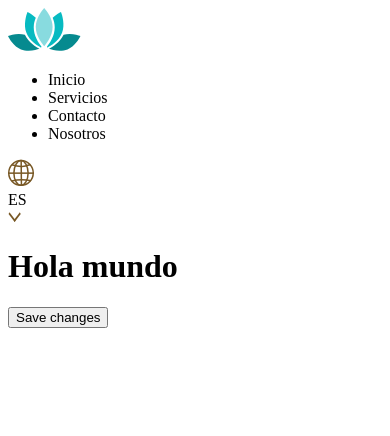
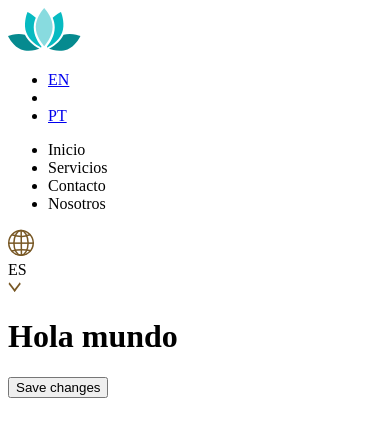
Before and after one commit to larts85/masaje_las_manos, a Next.js app: page / in a window 390 px wide. Shown: the top 436 px of the page. Built offline with nearby package versions, Linux system fonts and the light colour scheme.

Commit message:
start responsive header design

```diff
--- a/src/components/Header/index.tsx
+++ b/src/components/Header/index.tsx
@@ -27,6 +27,7 @@ const Header: FC = () => {
     <header className={header}>
       <div>
         <Logo variant={VARIANT.PRIMARY} text={false} />
+        <LangButtons mobile={true} />
       </div>
       <nav className={nav}>
         <ul className={ul}>
--- a/src/components/LangButtons/index.tsx
+++ b/src/components/LangButtons/index.tsx
@@ -1,10 +1,20 @@
 import useTranslations from '@/hooks/useTranslations'
 import Link from 'next/link'
 import { useRouter } from 'next/router'
-import { menu, ul, tilde } from './langButtonsStyle'
+import {
+  menu,
+  ul,
+  tilde,
+  menuMobile,
+  linkMenuMobile,
+  linkMenu,
+  ulMobile,
+} from './langButtonsStyle'
 import { ReactNode } from 'react'
+import { LanguageButtonProps } from './langButtons.types'
+import { FC } from 'react'
 
-const LangButtons = () => {
+const LangButtons: FC<LanguageButtonProps> = ({ mobile = false }) => {
   const { asPath } = useRouter()
   const { currentLang, langs } = useTranslations()
 
@@ -15,11 +25,11 @@ const LangButtons = () => {
   }
 
   return (
-    <div className={menu}>
-      <ul className={ul}>
+    <div className={mobile ? menuMobile : menu}>
+      <ul className={mobile ? ulMobile : ul}>
         {langs!.map((lang) => (
-          <li key={lang} className="flex items-center justify-start">
-            {currentLang === lang && (
+          <li key={lang} className={mobile ? linkMenuMobile : linkMenu}>
+            {currentLang === lang && !mobile && (
               <svg
                 width="17"
                 height="14"
@@ -40,6 +50,7 @@ const LangButtons = () => {
                 />
               </svg>
             )}
+            {!mobile && (
               <Link
                 locale={lang}
                 href={asPath}
@@ -51,6 +62,13 @@ const LangButtons = () => {
               >
                 {fullLanguages[lang.split('-')[0]]}
               </Link>
+            )}
+            {currentLang != lang && mobile && (
+              <Link locale={lang} href={asPath}>
+                {' '}
+                {lang.split('-')[0].toUpperCase()}
+              </Link>
+            )}
           </li>
         ))}
       </ul>
--- a/src/components/LangButtons/langButtons.types.ts
+++ b/src/components/LangButtons/langButtons.types.ts
@@ -3,3 +3,7 @@ export interface TypeLanguage {
     [key: string]: string
   }
 }
+
+export interface LanguageButtonProps {
+  mobile: boolean
+}
--- a/src/components/LangButtons/langButtonsStyle.ts
+++ b/src/components/LangButtons/langButtonsStyle.ts
@@ -1,6 +1,19 @@
 const className = {
   menu: 'bg-primary-light w-[135px] h-[174px] rounded-tl-[30px] rounded-tr-[30px] rounded-bl-[40px] rounded-br-[40px] flex justify-center  ml-2 z-0 ',
+  menuMobile:
+    'bg-primary-light w-[135px] h-[60px] rounded-tl-[30px] rounded-tr-[30px] rounded-bl-[30px] rounded-br-[30px]  ml-2 z-0 flex items-center justify-end',
   ul: 'm-1 pt-12 pb-1',
   tilde: 'absolute left-4',
+  linkMenuMobile: 'inline-block px-2',
+  linkMenu: 'flex items-center justify-start',
+  ulMobile: ' flex items-center justify-center p-2',
 }
-export const { menu, ul, tilde } = className
+export const {
+  menu,
+  ul,
+  tilde,
+  menuMobile,
+  linkMenuMobile,
+  linkMenu,
+  ulMobile,
+} = className
```
Lines whose indentation alone changed are shown as unchanged.
